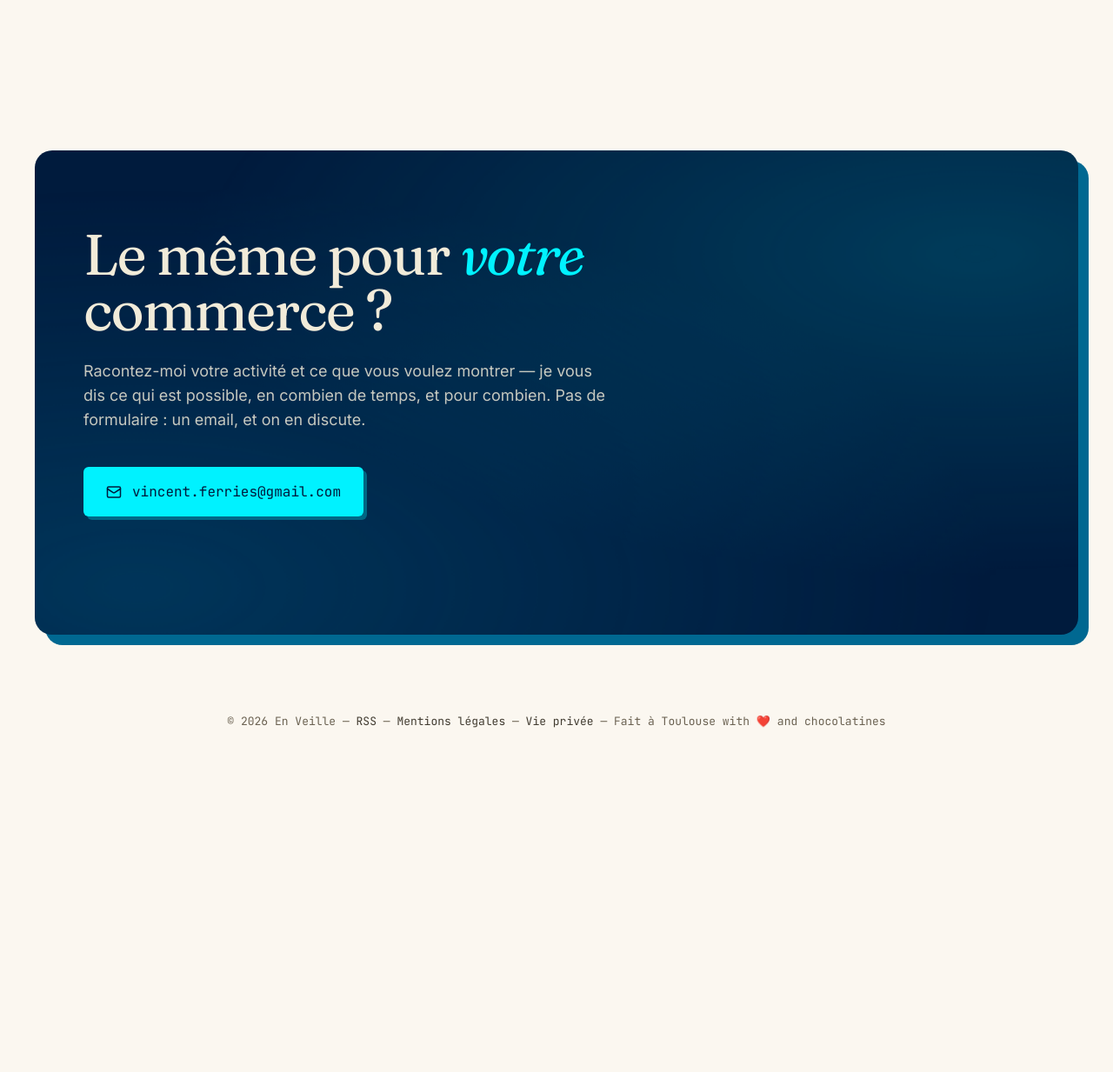
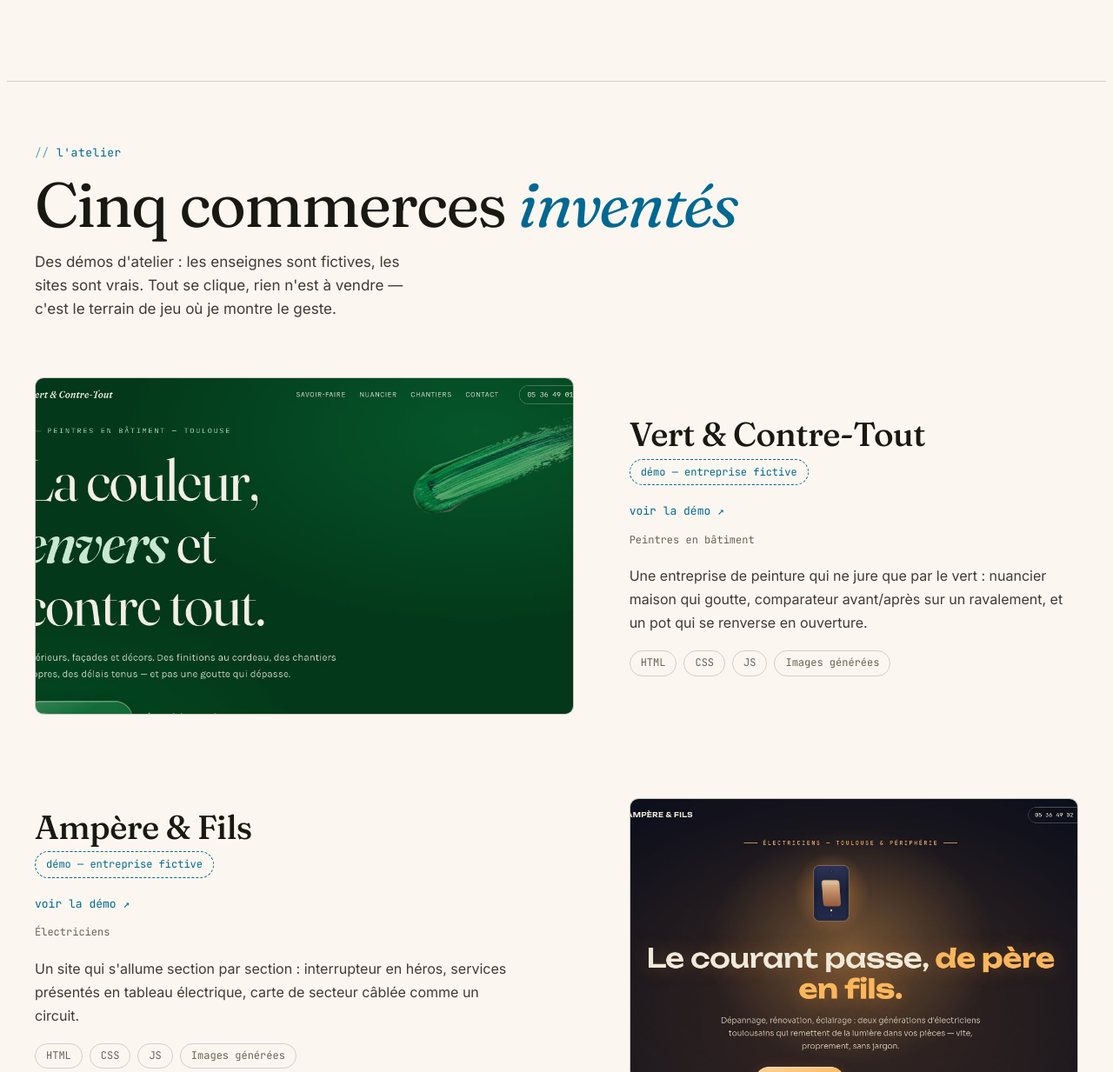
Before and after one commit to vferries/blog, a Jekyll site: the page built from _pages/realisations.html, in a window 1280 px wide and 1400 px high, scrolled down 1577 px, cut to the strip 167-1400 px from the top of the window. Shown: the whole strip at 87% size. Built offline with Jekyll 4.4.1, drawn with Linux system fonts in a browser that asks for light colours; emoji names are drawn with the system emoji font; before the commit the page ends 2658 px from its top, so only the background shows below that; some of the changed text lies outside the part shown.

Commit message:
feat: /realisations/ — section « l'atelier » : cartes statiques badgées « démo — entreprise fictive », seconde ev-work-list (préserve l'alternance nth-child)

```diff
--- /dev/null
+++ b/_data/demos.yml
@@ -0,0 +1,54 @@
+# L'atelier — démos d'entreprises fictives (section dédiée de /realisations/).
+# Source des sites : repo prospection, synchro via ./tools/demos-sync/sync.sh
+# Volontairement séparé de realisations.yml : la landing ne lit que les vrais clients.
+- slug: vert-et-contre-tout
+  name: Vert & Contre-Tout
+  kind: Peintres en bâtiment
+  pitch: >
+    Une entreprise de peinture qui ne jure que par le vert : nuancier maison
+    qui goutte, comparateur avant/après sur un ravalement, et un pot qui se
+    renverse en ouverture.
+  stack: [HTML, CSS, JS, Images générées]
+  image: /demos/vert-et-contre-tout/og.jpg
+  url: /demos/vert-et-contre-tout/
+
+- slug: ampere-et-fils
+  name: Ampère & Fils
+  kind: Électriciens
+  pitch: >
+    Un site qui s'allume section par section : interrupteur en héros, services
+    présentés en tableau électrique, carte de secteur câblée comme un circuit.
+  stack: [HTML, CSS, JS, Images générées]
+  image: /demos/ampere-et-fils/og.jpg
+  url: /demos/ampere-et-fils/
+
+- slug: l-aplat-pays
+  name: L'Aplat Pays
+  kind: Peintres décorateurs
+  pitch: >
+    Un magazine plus qu'un site : chapitres numérotés, reportage d'une journée
+    de chantier heure par heure, et un vieux mur à repeindre au rouleau, à la
+    souris.
+  stack: [HTML, CSS, JS, Canvas, Images générées]
+  image: /demos/l-aplat-pays/og.jpg
+  url: /demos/l-aplat-pays/
+
+- slug: carreau-sur-table
+  name: Carreau sur Table
+  kind: Carreleur-faïenciste
+  pitch: >
+    Tout est carré : mur de carreaux posé sous vos yeux, niveau à bulle piloté
+    au gyroscope du téléphone, plan de calepinage tiré au cordeau.
+  stack: [HTML, CSS, JS, Images générées]
+  image: /demos/carreau-sur-table/og.jpg
+  url: /demos/carreau-sur-table/
+
+- slug: chaud-devant
+  name: Chaud Devant
+  kind: Chauffagiste-climaticien
+  pitch: >
+    Deux mondes sur une seule page : le chaud braise et le froid givre,
+    séparés par un curseur de température à faire glisser.
+  stack: [HTML, CSS, JS, Images générées]
+  image: /demos/chaud-devant/og.jpg
+  url: /demos/chaud-devant/
--- a/_pages/realisations.html
+++ b/_pages/realisations.html
@@ -1,7 +1,7 @@
 ---
 layout: landing
 title: "Réalisations — sites vitrines faits main · En Veille"
-description: "Sites vitrines pour commerçants et artisans, conçus et développés en direct par Vincent Ferries. Librairie Escalire, Just Bordas."
+description: "Sites vitrines pour commerçants et artisans, conçus et développés en direct par Vincent Ferries. Librairie Escalire, Just Bordas — et l'atelier : cinq démos d'enseignes fictives à explorer."
 permalink: /realisations/
 og_image: /images/og-realisations.png
 ---
@@ -41,6 +41,36 @@ og_image: /images/og-realisations.png
   {% endfor %}
 </div>
 
+<header class="ev-atelier-head ev-reveal">
+  <p class="ev-section-kicker">l'atelier</p>
+  <h2 class="ev-section-title">Cinq commerces <em>inventés</em></h2>
+  <p class="ev-section-sub">Des démos d'atelier : les enseignes sont fictives, les sites sont vrais.
+  Tout se clique, rien n'est à vendre — c'est le terrain de jeu où je montre le geste.</p>
+</header>
+
+{%- comment %} Seconde .ev-work-list volontaire : l'alternance des médias est
+    en :nth-child(even) (landing.css), un intertitre inséré dans la première
+    liste inverserait l'alternance de tout ce qui suit. {% endcomment -%}
+<div class="ev-work-list ev-work-list--atelier">
+  {% for d in site.data.demos %}
+  <article class="ev-work-detail ev-reveal" id="{{ d.slug }}">
+    <a class="ev-work-detail__media" href="{{ d.url | relative_url }}" aria-label="Voir la démo {{ d.name }}">
+      <img class="ev-work__still" src="{{ d.image | relative_url }}" alt="" loading="lazy" width="1200" height="630">
+    </a>
+    <div class="ev-work-detail__body">
+      <h2 class="ev-work-detail__name">{{ d.name }}</h2>
+      <p class="ev-work-detail__badge"><span class="ev-pill ev-pill--demo">démo — entreprise fictive</span></p>
+      <a class="ev-work__domain" href="{{ d.url | relative_url }}">voir la démo ↗</a>
+      <div class="ev-work__meta"><span>{{ d.kind }}</span></div>
+      <p>{{ d.pitch }}</p>
+      <div class="ev-work-detail__stack">
+        {% for s in d.stack %}<span>{{ s }}</span>{% endfor %}
+      </div>
+    </div>
+  </article>
+  {% endfor %}
+</div>
+
 <div class="ev-cta-wrap">
 <section class="ev-cta ev-reveal">
   <h2>Le même pour <em>votre</em> commerce ?</h2>
--- a/assets/css/landing.css
+++ b/assets/css/landing.css
@@ -829,6 +829,25 @@ html:not(.js) .ev-reveal--stagger > * { opacity: 1; transform: none; }
   padding: 4px 12px;
 }
 
+/* --- l'atelier : démos d'entreprises fictives (seconde .ev-work-list) --- */
+.ev-atelier-head {
+  max-width: 1200px; margin: 0 auto;
+  padding: 72px 32px 0;
+  border-top: 1px solid var(--ev-border-strong);
+}
+.ev-work-list--atelier { padding-top: 48px; }
+.ev-work__still { width: 100%; height: 100%; object-fit: cover; display: block; }
+/* pilule générique (même dessin que les tags de stack) + variante démo */
+.ev-pill {
+  display: inline-block;
+  font-family: var(--font-mono); font-size: 0.75rem;
+  color: var(--ev-text-subtle);
+  border: 1px solid var(--ev-border-strong); border-radius: 999px;
+  padding: 4px 12px;
+}
+.ev-pill--demo { border-style: dashed; color: var(--ev-blue); border-color: var(--ev-blue); }
+.ev-work-detail__badge { margin: 0 0 10px; }
+
 /* ============================================================
    ABOUT
    ============================================================ */
```
